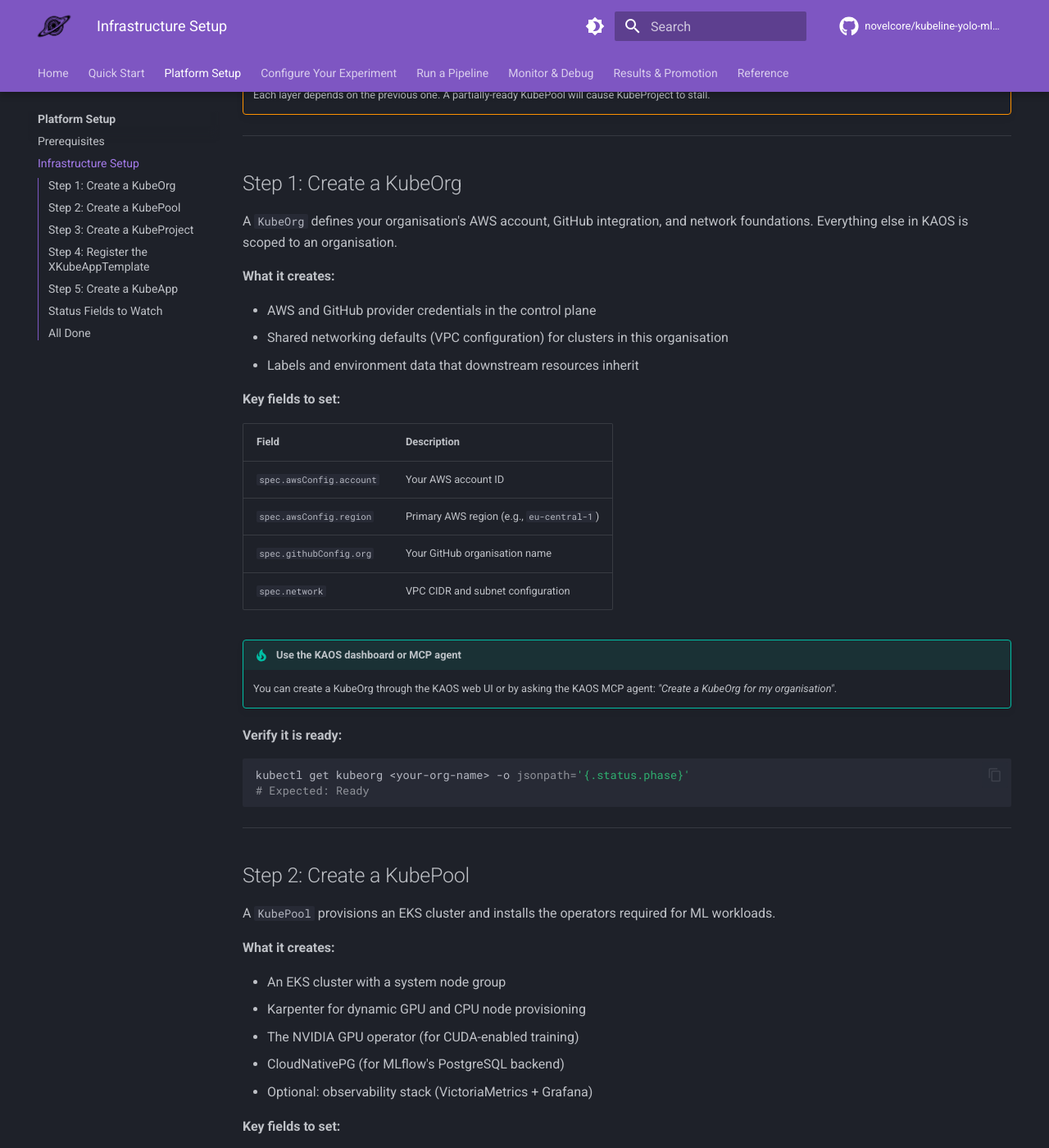
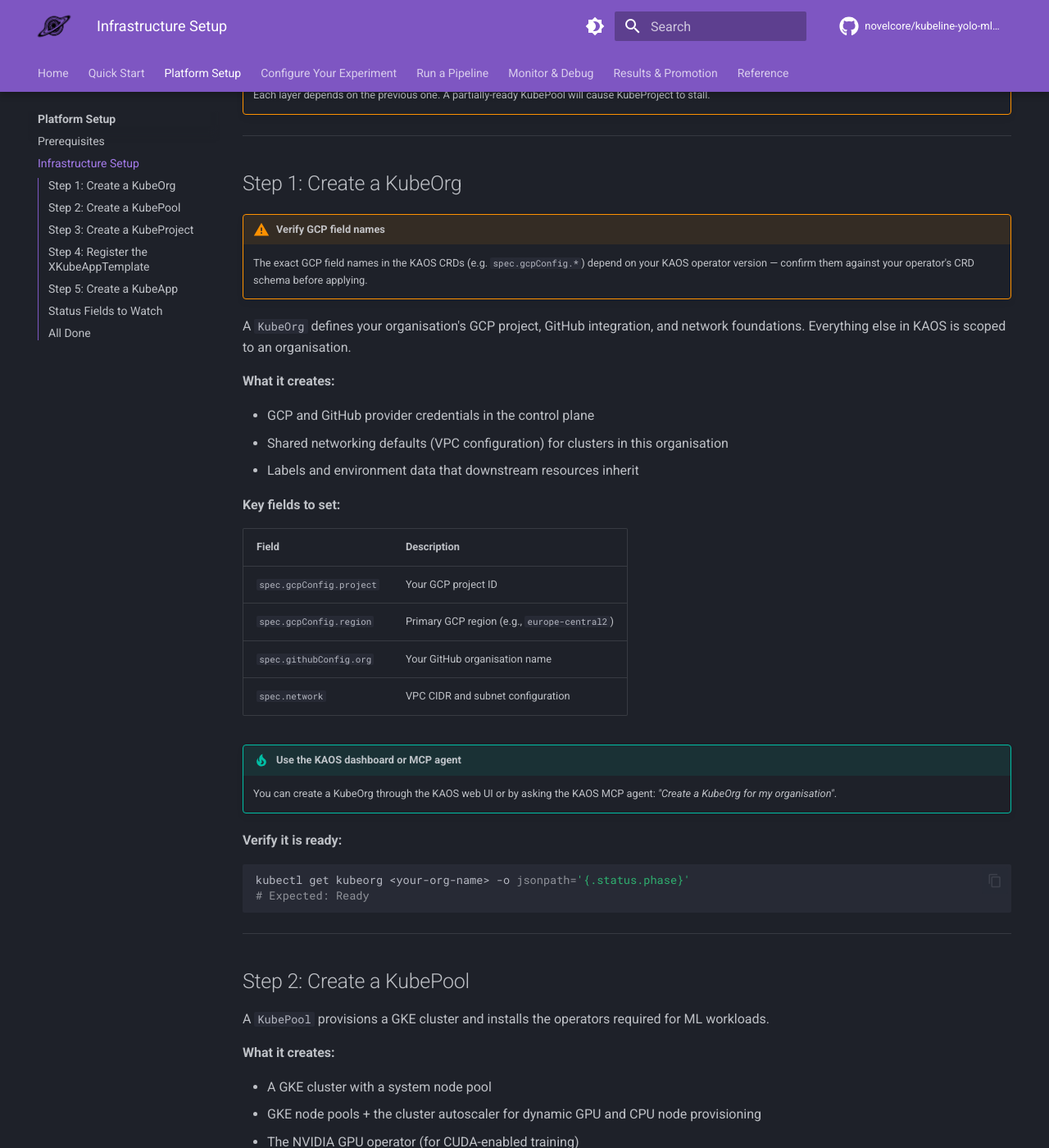
Before and after one commit to novelcore/kubeline-yolo-mlops, an MkDocs documentation site: the page built from .docs/platform-setup/kaos-setup.md, in a window 1280 px wide and 1400 px high, scrolled down 273 px. Shown: the whole window at 82% size. Built offline with MkDocs 1.6.1 and Material for MkDocs 9.7.7, drawn with Linux system fonts in a browser that asks for light colours; comment, search, counter and statistics services are not loaded; some of the changed text lies outside the part shown.

Commit message:
docs: platform-setup + architecture describe GKE/GCP (was AWS/EKS)
The pipeline runs on GKE, but the platform pages + architecture platform bits
described AWS/EKS. Map cloud references to GCP:
- EKS->GKE, EC2->Compute Engine, ECR->Artifact Registry,
  Karpenter->GKE node pools + cluster autoscaler, aws CLI->gcloud,
  IAM->GCP IAM/service accounts, region eu-central-1->europe-central2,
  AWS account->GCP project, S3 artifact store->GCS (lakeFS S3 gateway kept)
- GPU families n1(T4)/a2(A100); EBS root -> persistent disk
- KAOS CRD names (KubeOrg/KubePool/KubeProject) kept; awsConfig->gcpConfig

NOTE: the exact KAOS GCP CRD field names (spec.gcpConfig.*) are best-guess and
flagged with a "Verify GCP field names" admonition -- confirm against the KAOS
operator version.

Co-Authored-By: Claude Opus 4.8 (1M context) <noreply@anthropic.com>

```diff
--- a/.docs/platform-setup/kaos-setup.md
+++ b/.docs/platform-setup/kaos-setup.md
@@ -9,12 +9,15 @@ Follow these five steps in order to provision the full ML pipeline stack on KAOS
 
 ## Step 1: Create a KubeOrg
 
-A `KubeOrg` defines your organisation's AWS account, GitHub integration, and network foundations.
+!!! warning "Verify GCP field names"
+    The exact GCP field names in the KAOS CRDs (e.g. `spec.gcpConfig.*`) depend on your KAOS operator version — confirm them against your operator's CRD schema before applying.
+
+A `KubeOrg` defines your organisation's GCP project, GitHub integration, and network foundations.
 Everything else in KAOS is scoped to an organisation.
 
 **What it creates:**
 
-- AWS and GitHub provider credentials in the control plane
+- GCP and GitHub provider credentials in the control plane
 - Shared networking defaults (VPC configuration) for clusters in this organisation
 - Labels and environment data that downstream resources inherit
 
@@ -22,8 +25,8 @@ Everything else in KAOS is scoped to an organisation.
 
 | Field | Description |
 | --- | --- |
-| `spec.awsConfig.account` | Your AWS account ID |
-| `spec.awsConfig.region` | Primary AWS region (e.g., `eu-central-1`) |
+| `spec.gcpConfig.project` | Your GCP project ID |
+| `spec.gcpConfig.region` | Primary GCP region (e.g., `europe-central2`) |
 | `spec.githubConfig.org` | Your GitHub organisation name |
 | `spec.network` | VPC CIDR and subnet configuration |
 
@@ -41,12 +44,12 @@ kubectl get kubeorg <your-org-name> -o jsonpath='{.status.phase}'
 
 ## Step 2: Create a KubePool
 
-A `KubePool` provisions an EKS cluster and installs the operators required for ML workloads.
+A `KubePool` provisions a GKE cluster and installs the operators required for ML workloads.
 
 **What it creates:**
 
-- An EKS cluster with a system node group
-- Karpenter for dynamic GPU and CPU node provisioning
+- A GKE cluster with a system node pool
+- GKE node pools + the cluster autoscaler for dynamic GPU and CPU node provisioning
 - The NVIDIA GPU operator (for CUDA-enabled training)
 - CloudNativePG (for MLflow's PostgreSQL backend)
 - Optional: observability stack (VictoriaMetrics + Grafana)
@@ -57,9 +60,9 @@ A `KubePool` provisions an EKS cluster and installs the operators required for M
 | --- | --- |
 | `spec.cluster.version` | Kubernetes version (e.g., `1.31`) |
 | `spec.operators.nvidiaGpu.enabled` | `true` — required for GPU training steps |
-| `spec.operators.karpenter.enabled` | `true` — required for dynamic node scaling |
-| `spec.operators.karpenter.nodeRoleName` | IAM role name for Karpenter-managed nodes |
-| `spec.operators.karpenter.controllerRoleArn` | IRSA role for Karpenter controller |
+| `spec.operators.autoscaler.enabled` | `true` — required for dynamic node scaling |
+| `spec.operators.autoscaler.nodeServiceAccount` | GCP IAM service account for autoscaler-managed nodes |
+| `spec.operators.autoscaler.controllerServiceAccount` | Workload Identity service account for the autoscaler controller |
 | `spec.operators.postgres.enabled` | `true` — required for MLflow backend |
 | `spec.features.observability` | `true` — enables cost dashboards (recommended) |
 
@@ -77,7 +80,7 @@ kubectl get kubepool <your-pool-name> -o jsonpath='{.status.phase}'
 
 ## Step 3: Create a KubeProject
 
-A `KubeProject` provisions the project-level ML infrastructure: MLflow, LakeFS, and an S3 bucket.
+A `KubeProject` provisions the project-level ML infrastructure: MLflow, LakeFS, and a GCS bucket (object storage).
 
 **What it creates:**
 
@@ -85,7 +88,7 @@ A `KubeProject` provisions the project-level ML infrastructure: MLflow, LakeFS,
 - A PostgreSQL database for MLflow
 - An MLflow tracking server and model registry
 - A LakeFS instance for dataset versioning (optional but recommended)
-- An S3 bucket for datasets, checkpoints, and MLflow artifacts
+- A GCS bucket (object storage) for datasets, checkpoints, and MLflow artifacts
 
 **Key fields to set:**
 
@@ -170,20 +173,20 @@ A `KubeApp` is your specific pipeline instance — it connects the template to y
 | Field | Description |
 | --- | --- |
 | `spec.kubeAppTemplateRef` | `kubeline-yolo-mlops` |
-| `spec.mlPipeline.gpu.instanceFamilies` | GPU instance families (e.g., `["p3", "p4"]` or `["*"]` for any) |
+| `spec.mlPipeline.gpu.instanceFamilies` | GPU machine families (e.g., `["n1", "a2"]` (n1 hosts T4; a2 hosts A100) or `["*"]` for any) |
 | `spec.mlPipeline.gpu.instanceSizes` | GPU instance sizes (e.g., `["xlarge", "2xlarge"]` or `["*"]`) |
 | `spec.mlPipeline.gpu.maxResources` | Hard cap on GPU usage (e.g., `nvidia.com/gpu: "4"`) |
 | `spec.mlPipeline.cpu.instanceFamilies` | CPU instance families for non-training steps |
 | `spec.mlPipeline.cpu.maxResources` | Hard cap on CPU usage |
-| `spec.mlPipeline.gpu.diskSizeGi` | Root EBS volume for GPU nodes (e.g., `200`) |
+| `spec.mlPipeline.gpu.diskSizeGi` | Root persistent disk for GPU nodes (e.g., `200`) |
 
 !!! tip "Use wildcards for flexibility"
-    Setting `instanceFamilies: ["*"]` and `instanceSizes: ["*"]` lets Karpenter pick the best available instance. This is the fastest way to get started.
+    Setting `instanceFamilies: ["*"]` and `instanceSizes: ["*"]` lets the cluster autoscaler pick the best available machine type. This is the fastest way to get started.
 
 **What gets created after KubeApp is ready:**
 
-- Per-app GPU and CPU NodePools in Karpenter
-- An ECR repository for pipeline Docker images
+- Per-app GPU and CPU node pools managed by the cluster autoscaler
+- An Artifact Registry repository for pipeline Docker images
 - A rendered Argo Workflows `WorkflowTemplate` in your GitOps repository
 - A Grafana cost dashboard (if observability is enabled)
 
```
Also changed, not shown: .docs/platform-setup/index.md (+5 -5 lines), .docs/platform-setup/prerequisites.md (+10 -9 lines), .docs/reference/architecture.md (+4 -4 lines).
